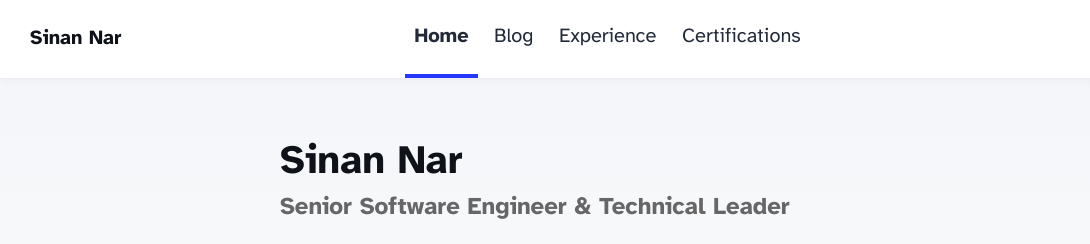
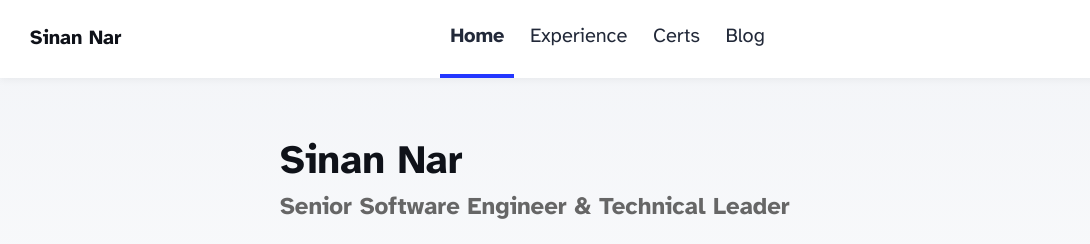
Before and after one commit to sinannar/sinannar.github.io, an Astro site: page / in a window 1280 px wide. Shown: the top 244 px of the page, 0-1090 px from the left. Built offline with nearby package versions, Linux system fonts and the light colour scheme; Astro itself is replaced by a stand-in of ours.

Commit message:
some more changes

```diff
--- a/src/components/Header.astro
+++ b/src/components/Header.astro
@@ -7,10 +7,10 @@ import { SITE_TITLE } from "../consts";
 	<nav>
 		<h2><a href="/">{SITE_TITLE}</a></h2>
 		<div class="internal-links">
-			<HeaderLink href="/">Home</HeaderLink>
-			<HeaderLink href="/blog">Blog</HeaderLink>
-			<HeaderLink href="/experience">Experience</HeaderLink>
-			<HeaderLink href="/certifications">Certifications</HeaderLink>
+<HeaderLink href="/">Home</HeaderLink>
+<HeaderLink href="/experience">Experience</HeaderLink>
+<HeaderLink href="/certifications">Certs</HeaderLink>
+<HeaderLink href="/blog">Blog</HeaderLink>
 		</div>
 		<div class="social-links">
 			<a href="https://x.com/snn_nr" target="_blank" title="Twitter/X">
```
